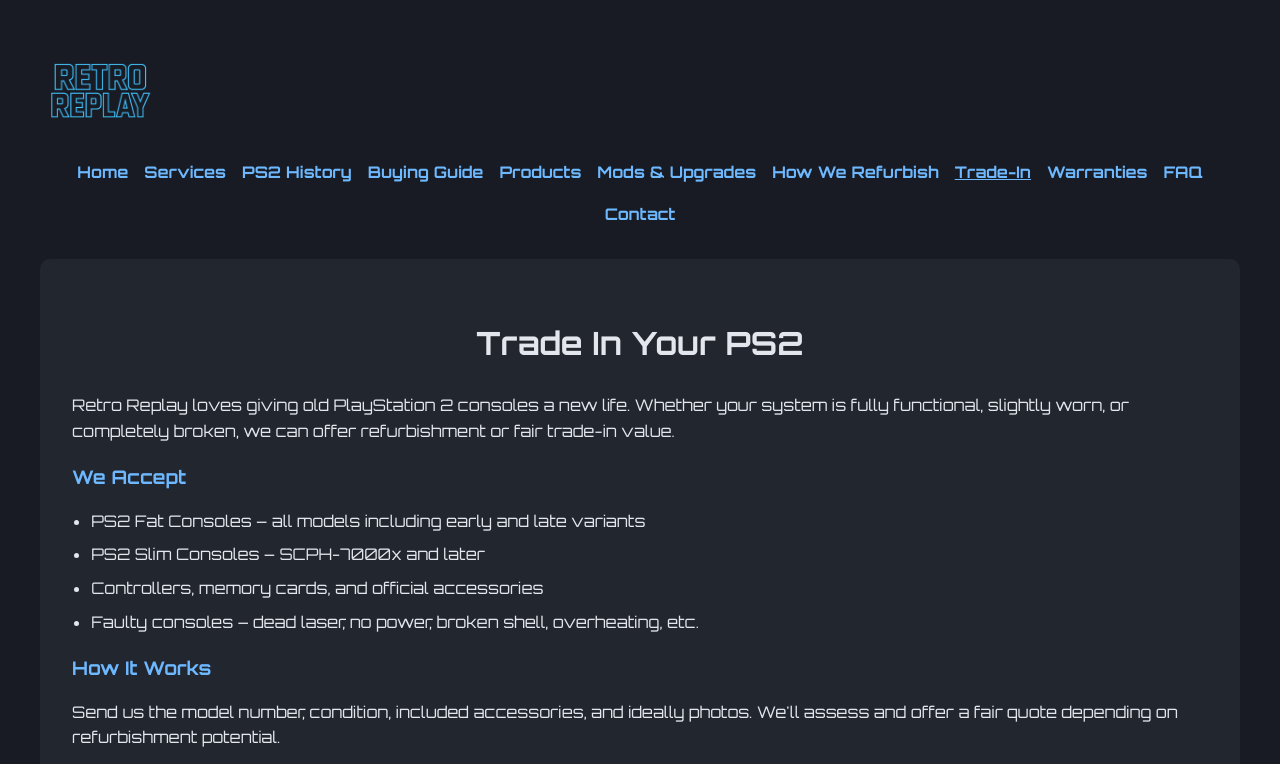
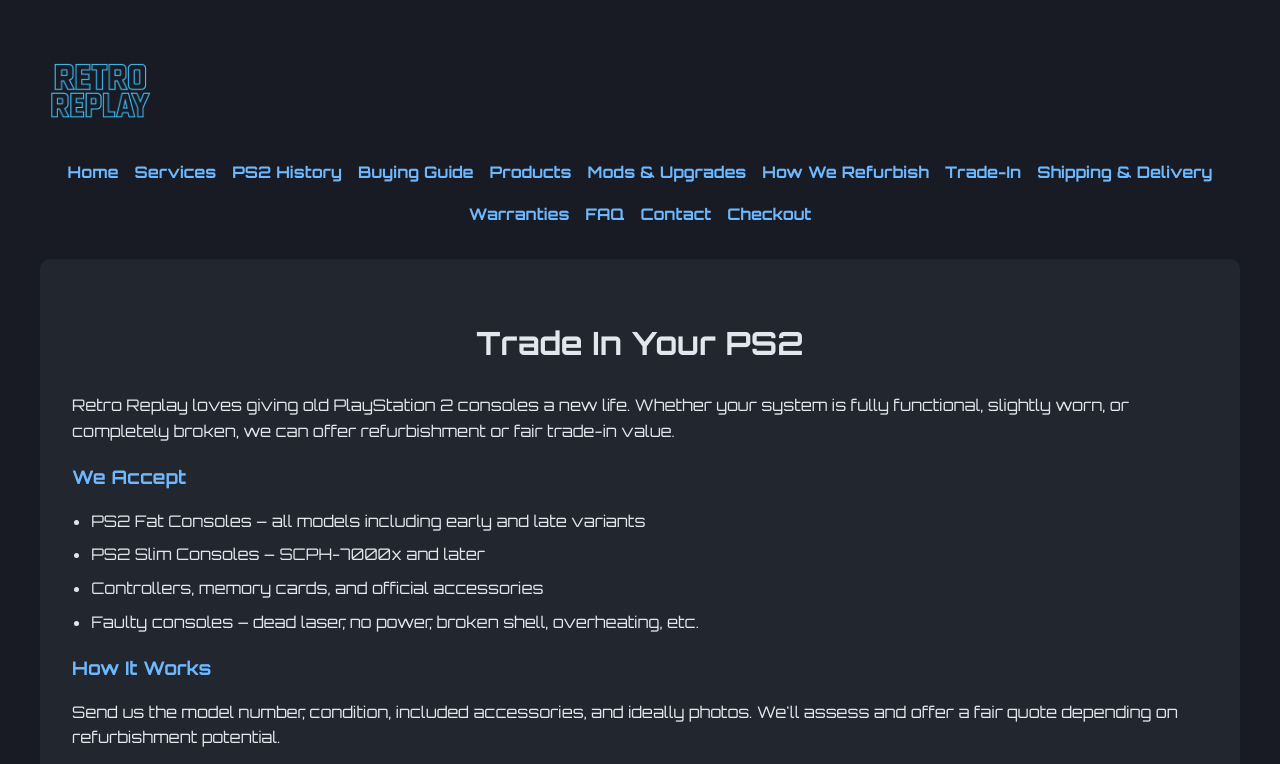
Before and after one commit to Taccountant2026/retro-replay, a plain HTML site: page trade-in.html in a window 1280 px wide. Shown: the top 764 px of the page. Drawn offline with Linux system fonts and the light colour scheme.

Commit message:
Update trade-in.html

```diff
--- a/trade-in.html
+++ b/trade-in.html
@@ -119,10 +119,10 @@
 
 <div class="wrap">
 
+  <!-- Header (preserved) -->
   <header>
     <img src="assets/logo.png" alt="Retro Replay logo" class="logo">
-
-  <nav>
+    <nav aria-label="Main navigation">
       <a href="index.html">Home</a>
       <a href="services.html">Services</a>
       <a href="histroy.html">PS2 History</a>
@@ -130,10 +130,12 @@
       <a href="products.html">Products</a>
       <a href="mods-upgrades.html">Mods & Upgrades</a>
       <a href="how-we-refurbish.html">How We Refurbish</a>
-    <a href="trade-in.html" class="active">Trade-In</a>
+      <a href="trade-in.html">Trade-In</a>
+      <a href="delivery.html">Shipping & Delivery</a>
       <a href="warranties.html">Warranties</a>
       <a href="faq.html">FAQ</a>
       <a href="contact.html">Contact</a>
+      <a href="checkout.html">Checkout</a>
     </nav>
   </header>
 
```
Lines whose indentation alone changed are shown as unchanged.
